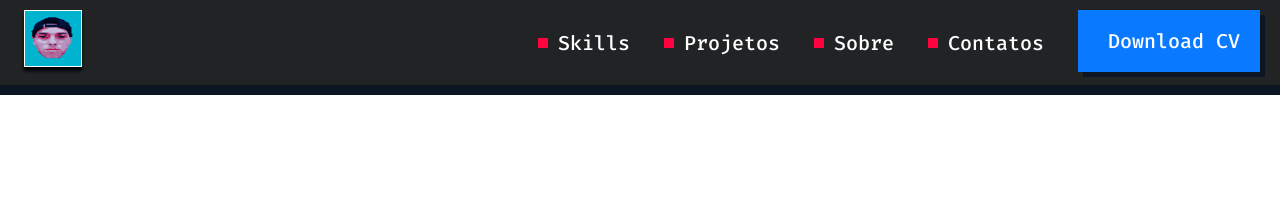
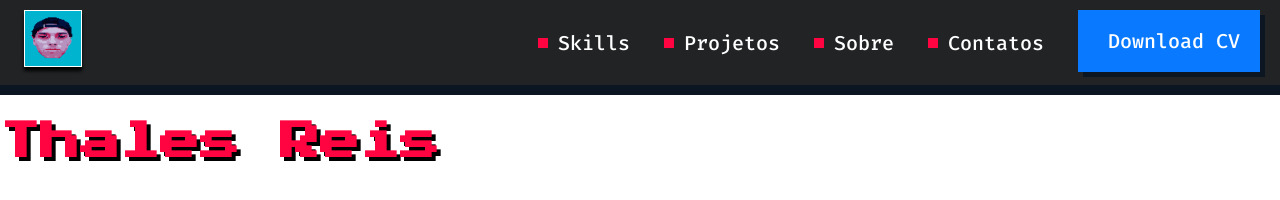
Before and after one commit to thalesreis7/thalesreis7.github.io, a plain HTML site: page index.html in a window 1280 px wide. Drawn offline with Linux system fonts and the light colour scheme.

Commit message:
Create the title component

```diff
--- /dev/null
+++ b/CSS/components/title.css
@@ -0,0 +1,7 @@
+h1 {
+    font-family: 'Press Start 2P', sans-serif;
+    font-size: 40px;
+    color: #FF0440;
+    border-color: #05D2FF4F;
+    text-shadow: 4px 4px 0 #000;
+}
--- a/index.html
+++ b/index.html
@@ -7,12 +7,14 @@
 
     <link rel="preconnect" href="https://fonts.googleapis.com">
     <link rel="preconnect" href="https://fonts.gstatic.com" crossorigin>
-    <link href="https://fonts.googleapis.com/css2?family=Fira+Code:wght@300;500&display=swap" rel="stylesheet">
+    <link href="https://fonts.googleapis.com/css2?family=Fira+Code:wght@300;500&family=Press+Start+2P&display=swap" rel="stylesheet">
 
 
 
     <link rel="stylesheet" href="CSS/reset.css">
     <link rel="stylesheet" href="CSS/index.css">
+    <link rel="stylesheet" href="CSS/components/title.css">
+
 </head>
 <body>
     <header>
@@ -25,5 +27,6 @@
             <a id="button" href="" lang="en">Download CV</a>
         </nav>
     </header>
+    <h1>Thales Reis</h1>
 </body>
 </html>
```
